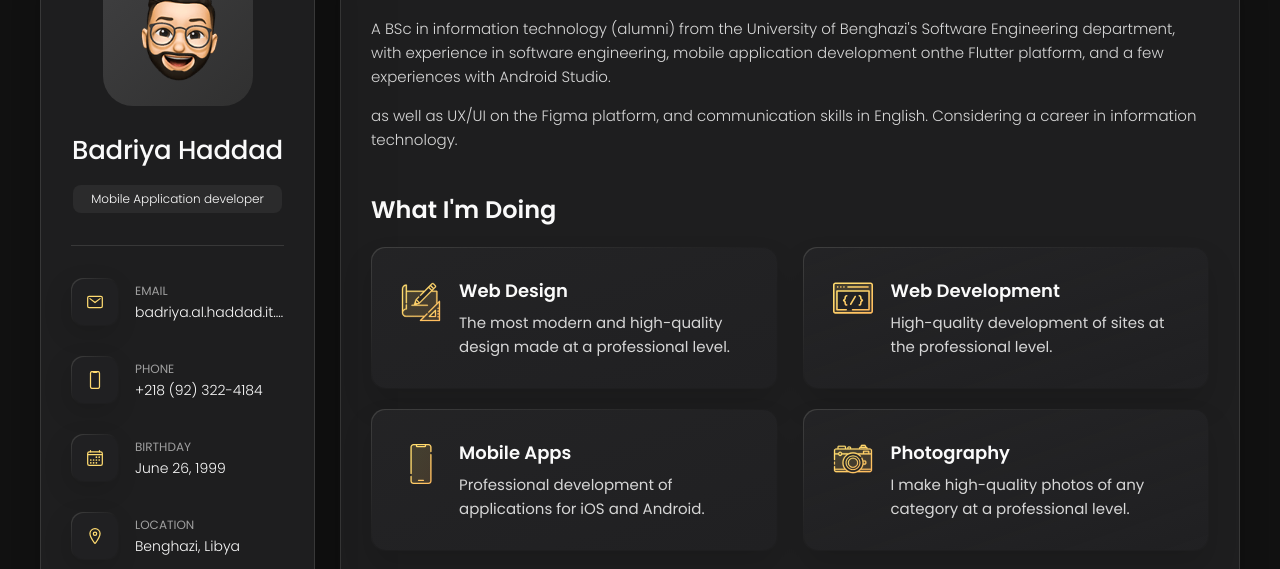
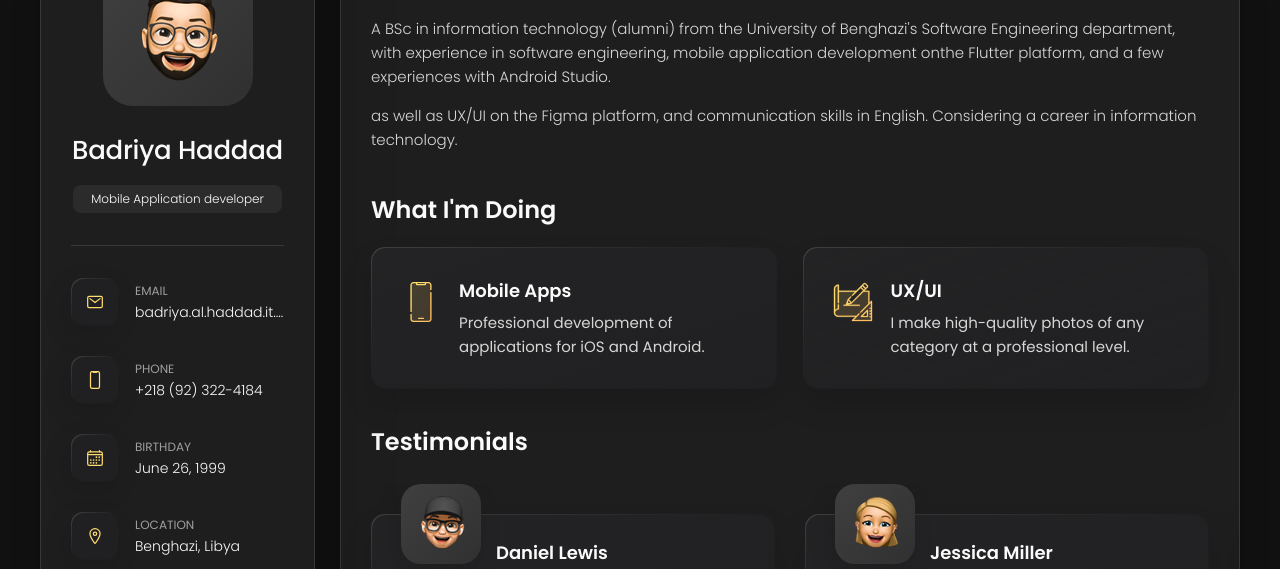
Before and after one commit to badriyahaddad/badriyahaddad.github.io, a plain HTML site: page index.html in a window 1280 px wide. Shown: the part 162-731 px from the top of the page. Drawn offline with nearby package versions, Linux system fonts and the light colour scheme.

Commit message:
lastupdate

```diff
--- a/index.html
+++ b/index.html
@@ -231,7 +231,7 @@
 
           <ul class="service-list">
 
-            <li class="service-item">
+            <!-- <li class="service-item">
 
               <div class="service-icon-box">
                 <img src="./assets/images/icon-design.svg
@@ -246,9 +246,9 @@
                 </p>
               </div>
 
-            </li>
+            </li> -->
 
-            <li class="service-item">
+            <!-- <li class="service-item">
 
               <div class="service-icon-box">
                 <img src="./assets/images/icon-dev.svg" alt="Web development icon" width="40">
@@ -262,7 +262,7 @@
                 </p>
               </div>
 
-            </li>
+            </li> -->
 
             <li class="service-item">
 
@@ -283,11 +283,11 @@
             <li class="service-item">
 
               <div class="service-icon-box">
-                <img src="./assets/images/icon-photo.svg" alt="camera icon" width="40">
+                <img src="./assets/images/icon-design.svg" alt="camera icon" width="40">
               </div>
 
               <div class="service-content-box">
-                <h4 class="h4 service-item-title">Photography</h4>
+                <h4 class="h4 service-item-title">UX/UI</h4>
 
                 <p class="service-item-text">
                   I make high-quality photos of any category at a professional level.
```
